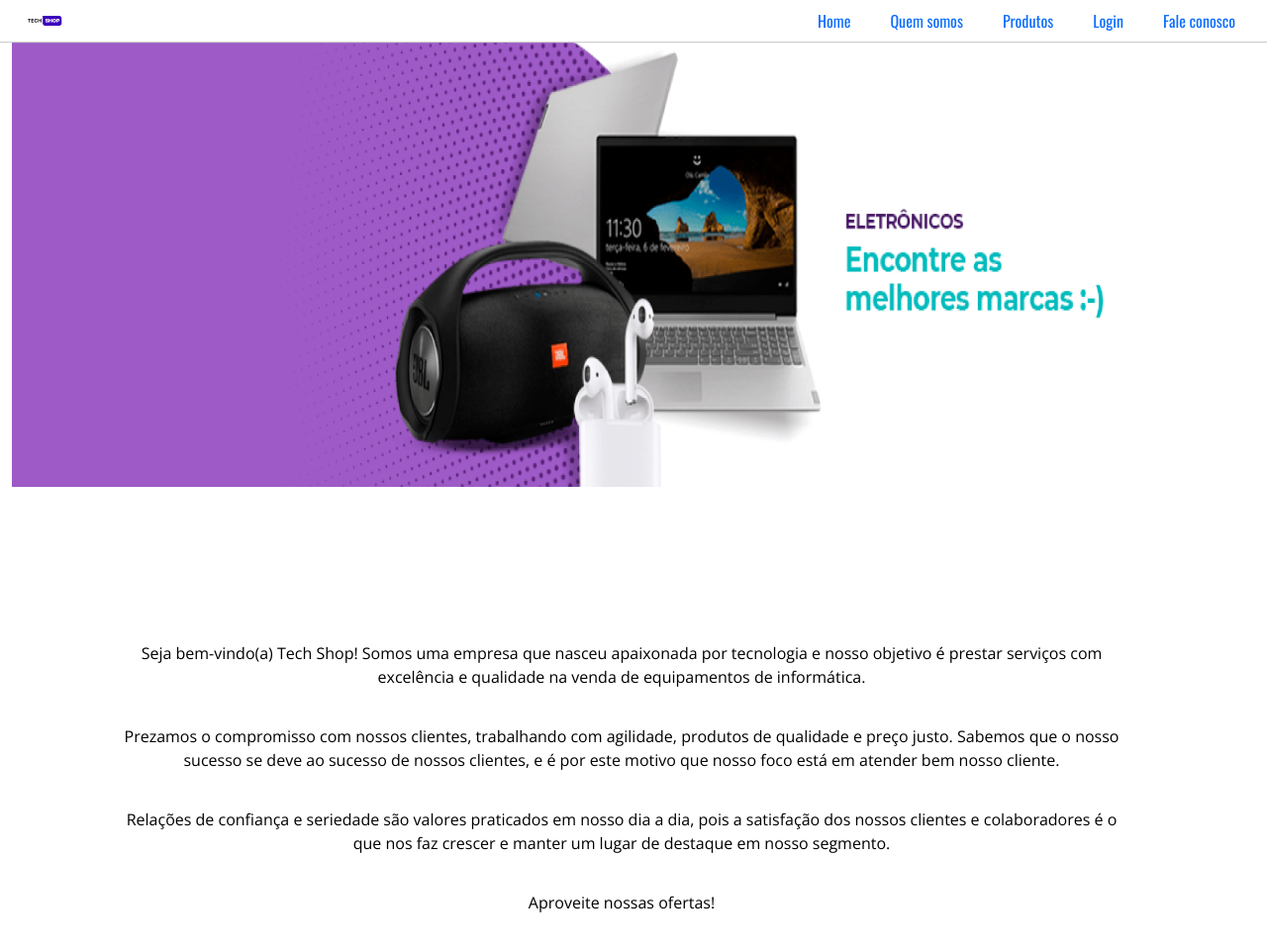
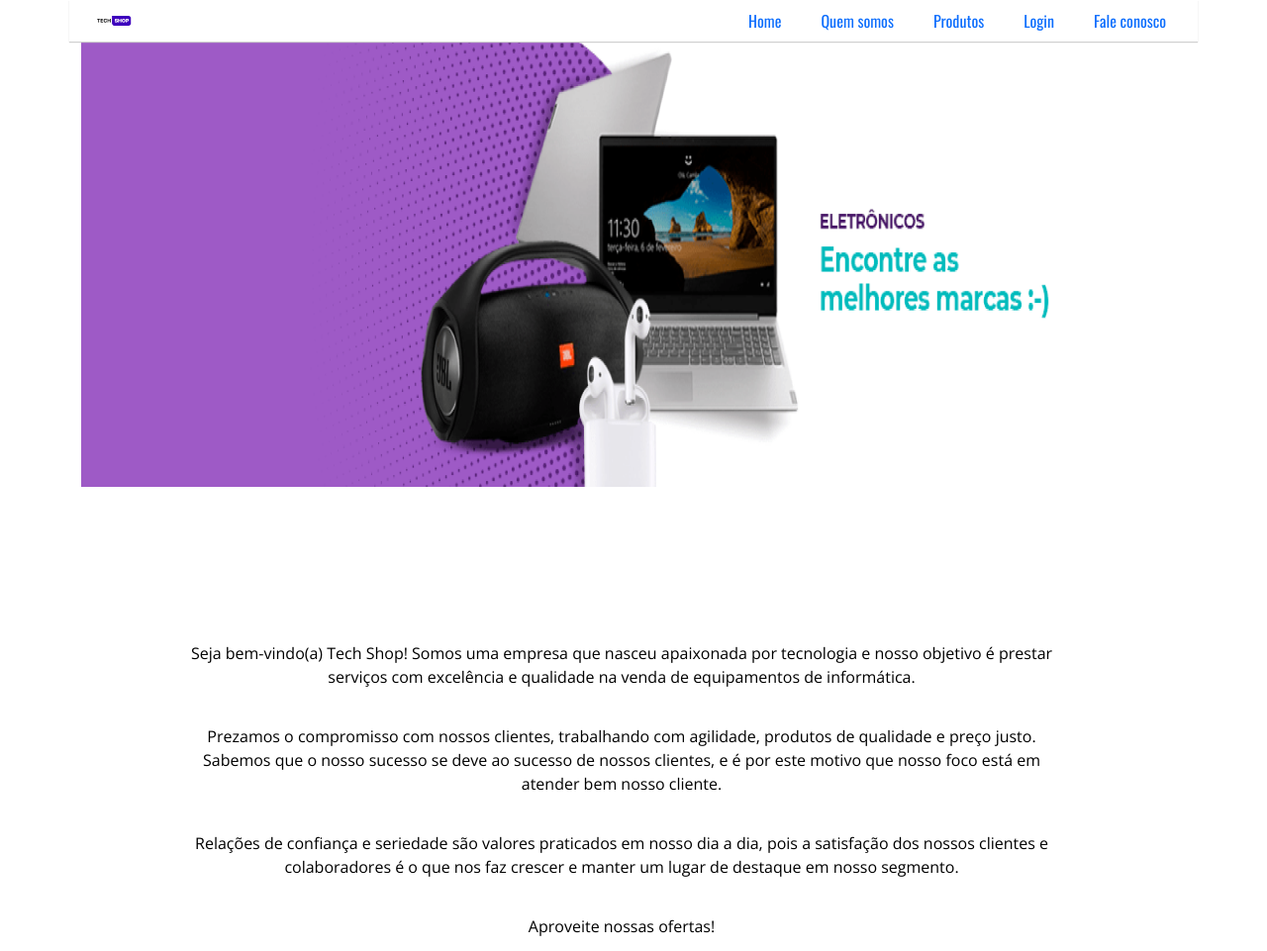
Before and after one commit to carlosjuniorpro/Site_tech_shop, a plain HTML site: page index.html in a window 1280 px wide. Shown: the top 961 px of the page at 99% size. Drawn offline with nearby package versions, Linux system fonts and the light colour scheme.

Commit message:
Alterando a class container-fluid para container

```diff
--- a/index.html
+++ b/index.html
@@ -12,7 +12,7 @@
 </head>
 
 <body>
-  <div class="container-fluid">
+  <div class="container">
   <div class="row">
   <nav id="menu_topo">
     <img src="img/logo.png" alt="" />
--- a/style.css
+++ b/style.css
@@ -9,7 +9,6 @@
 
 
 #menu_topo{
-	grid-area: t;
 	display: flex;
 	justify-content: space-between;
   	position: sticky;
@@ -46,9 +45,6 @@
 }
 
 
-header {
-	grid-area: h;
-}
 #banner{
   width: 100%;
   height: 450px;
@@ -109,7 +105,6 @@
 
 
 main{
-	grid-area: m;
 	display: flex;
 	flex-wrap: wrap;
 	justify-content: space-around;
```
